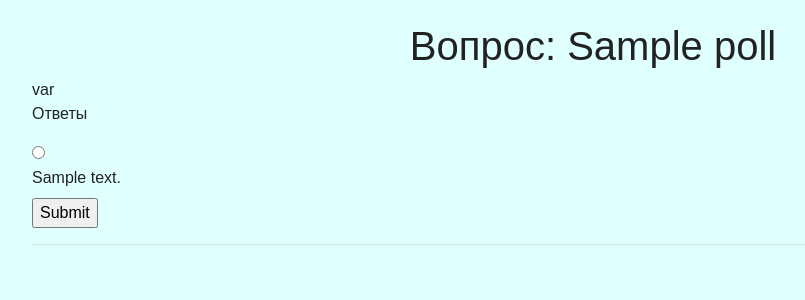
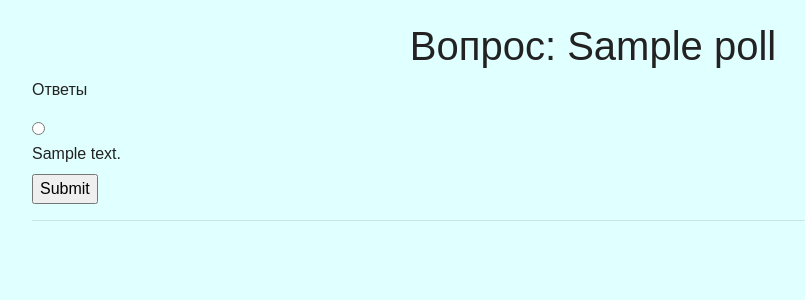
Before and after one commit to Azer-Denker/ex_7, a Django app: page /poll/1/answers/ in a window 1280 px wide. Shown: the part 38-338 px from the top of the page, without its empty margins (47-852 px from the left). Run offline with Django 3.2, Linux system fonts and the light colour scheme; tables that the repository leaves empty hold one stand-in row (values such as "Sample post"); some libraries are stand-ins or nearby versions.

```diff
--- a/source/webapp/templates/answer/view.html
+++ b/source/webapp/templates/answer/view.html
@@ -3,7 +3,6 @@
 
 {% block content %}
     <h1>Вопрос: {{ poll }}</h1>
-    var
     <p>Ответы</p>
         <form action="{% url 'answers_view' poll.pk %}" method="post">
             {% csrf_token %}
```
